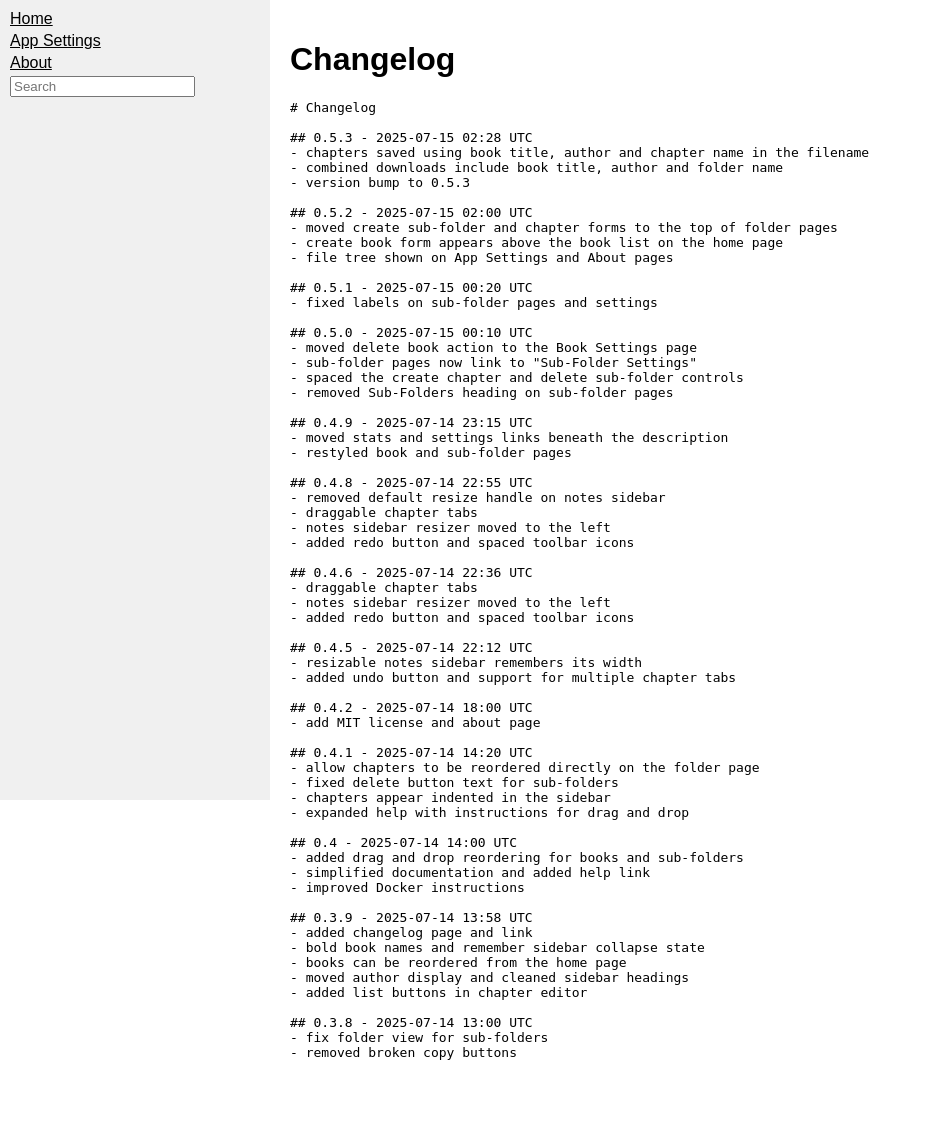
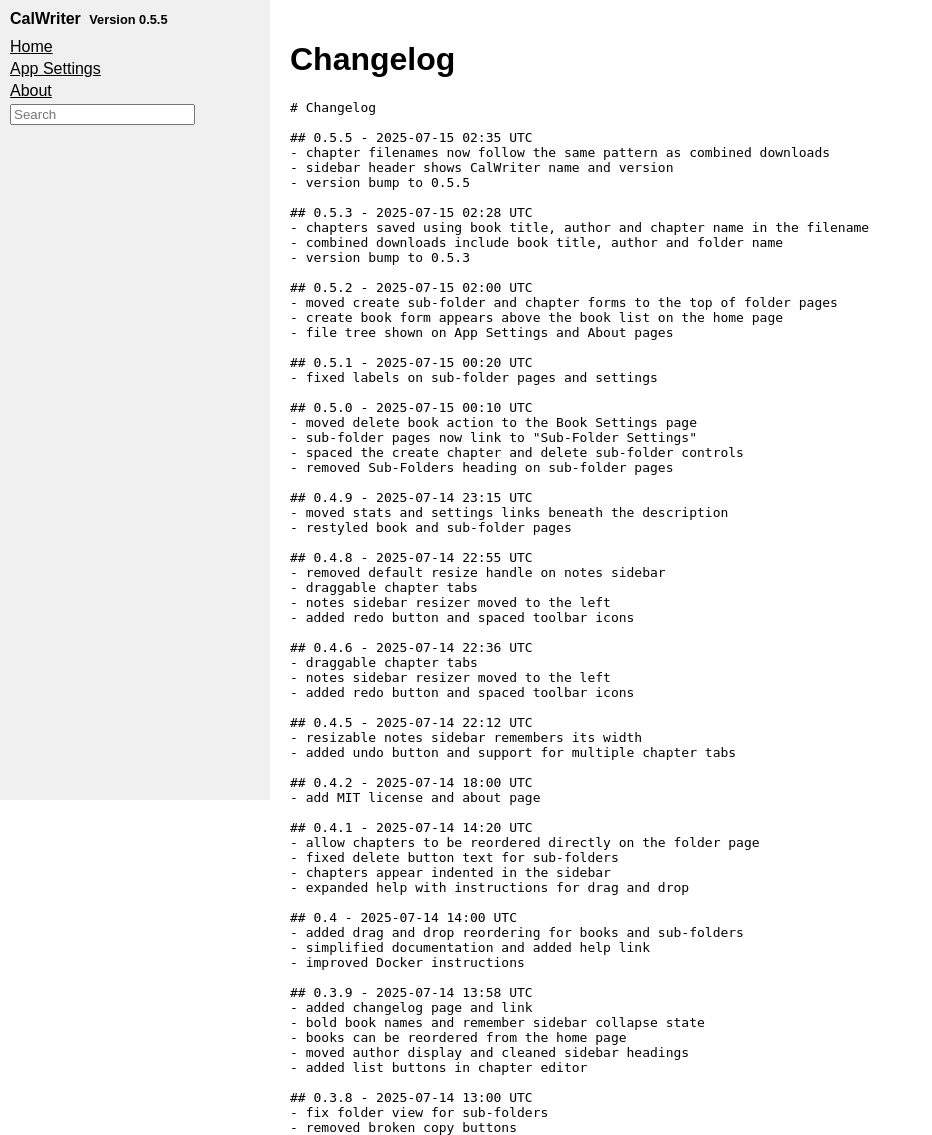
Before and after one commit to calaquin/calwriter, a Flask app: page /changelog in a window 1280 px wide. Shown: the whole page, without its empty margins (0-932 px from the left). Before the commit the page ends 1060 px from the top, so only its background shows below. Run offline with Flask 3, Linux system fonts and the light colour scheme; some libraries are stand-ins or nearby versions.

Commit message:
Bump version to 0.5.5 and show version in sidebar

```diff
--- a/app.py
+++ b/app.py
@@ -20,7 +20,7 @@ app = Flask(__name__)
 app.secret_key = 'change-this'
 
 # Application version
-VERSION = "0.5.3"
+VERSION = "0.5.5"
 app.jinja_env.globals['app_version'] = VERSION
 
 DATA_DIR = os.environ.get('DATA_DIR', os.path.join(os.getcwd(), 'data'))
@@ -538,7 +538,7 @@ def save_chapter(folder, chapter):
     author = read_author(root_book)
     parts = [safe_name(root_book)]
     if author:
-        parts.append(safe_name(author))
+        parts.append(author)
     parts.append(chapter_name)
     docx_file = ' - '.join(parts) + '.docx'
     docx_path = os.path.join(path, docx_file)
@@ -560,7 +560,7 @@ def autosave_chapter(folder, chapter):
     author = read_author(root_book)
     parts = [safe_name(root_book)]
     if author:
-        parts.append(safe_name(author))
+        parts.append(author)
     parts.append(chapter_name)
     docx_file = ' - '.join(parts) + '.docx'
     docx_path = os.path.join(path, docx_file)
@@ -627,7 +627,7 @@ def download_chapter_docx(folder, chapter):
     author = read_author(root_book)
     parts = [safe_name(root_book)]
     if author:
-        parts.append(safe_name(author))
+        parts.append(author)
     parts.append(chapter_name)
     docx_file = ' - '.join(parts) + '.docx'
     if not os.path.isfile(os.path.join(path, docx_file)):
--- a/static/style.css
+++ b/static/style.css
@@ -24,6 +24,14 @@ body.dark {
     background: var(--sidebar-bg);
     padding: 10px;
     overflow-y: auto;
+}
+#sidebar .sidebar-header {
+    font-weight: bold;
+    margin-bottom: 10px;
+}
+#sidebar .sidebar-header .version {
+    font-size: 0.8em;
+    margin-left: 4px;
 }
 #search_form {
     margin-bottom: 10px;
--- a/templates/layout.html
+++ b/templates/layout.html
@@ -7,6 +7,7 @@
 </head>
 <body class="{% if app_settings.dark_mode %}dark{% endif %}" style="--sidebar-bg: {{ app_settings.sidebar_color }}; --text-color: {{ app_settings.text_color }}; --bg-color: {{ app_settings.bg_color }}">
 <div id="sidebar">
+  <div class="sidebar-header">CalWriter <span class="version">Version {{ app_version }}</span></div>
   <a href="{{ url_for('index') }}">Home</a>
   <a href="{{ url_for('app_settings_page') }}">App Settings</a>
   <a href="{{ url_for('about_page') }}">About</a>
```
Also changed, not shown: CHANGELOG.md, README.md.
